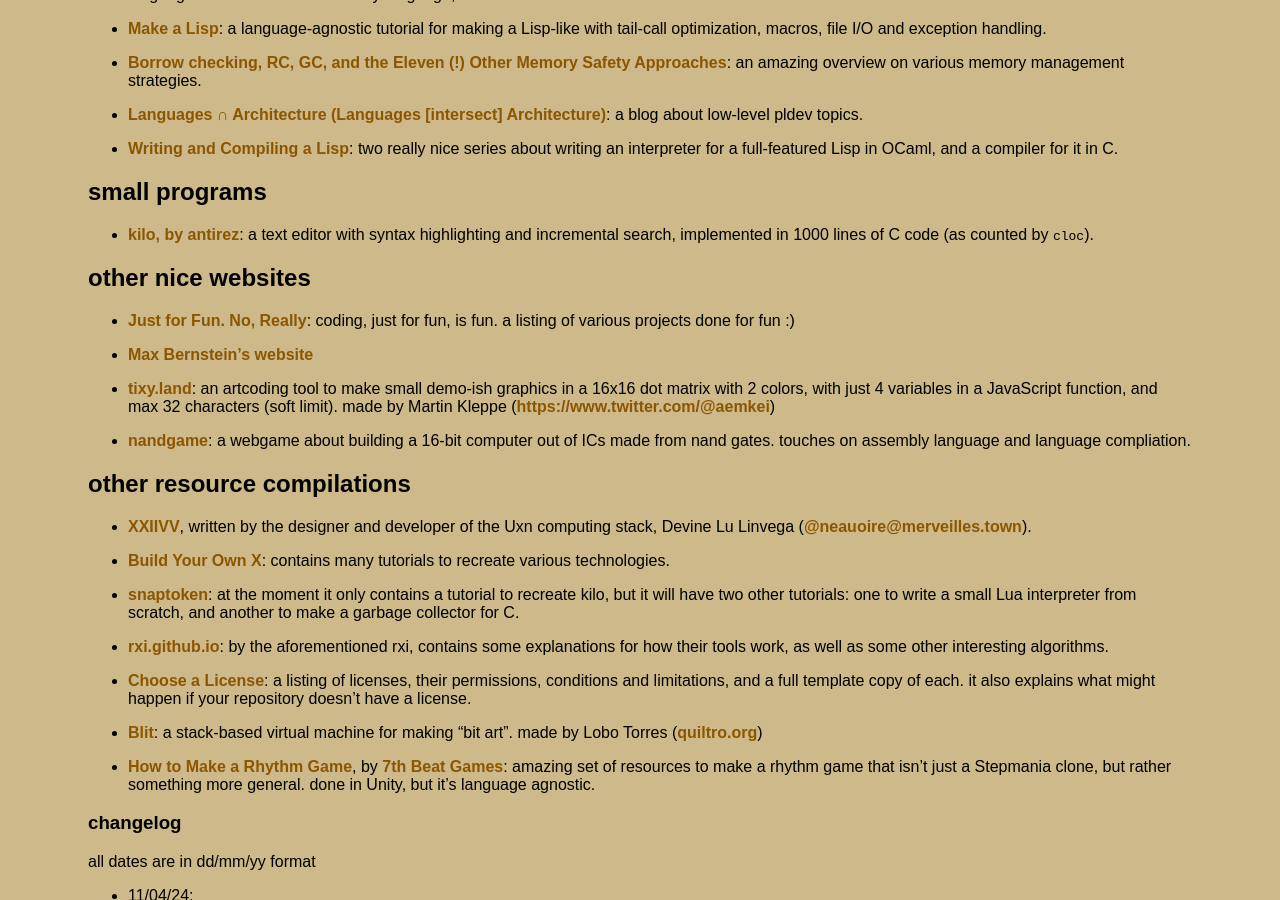
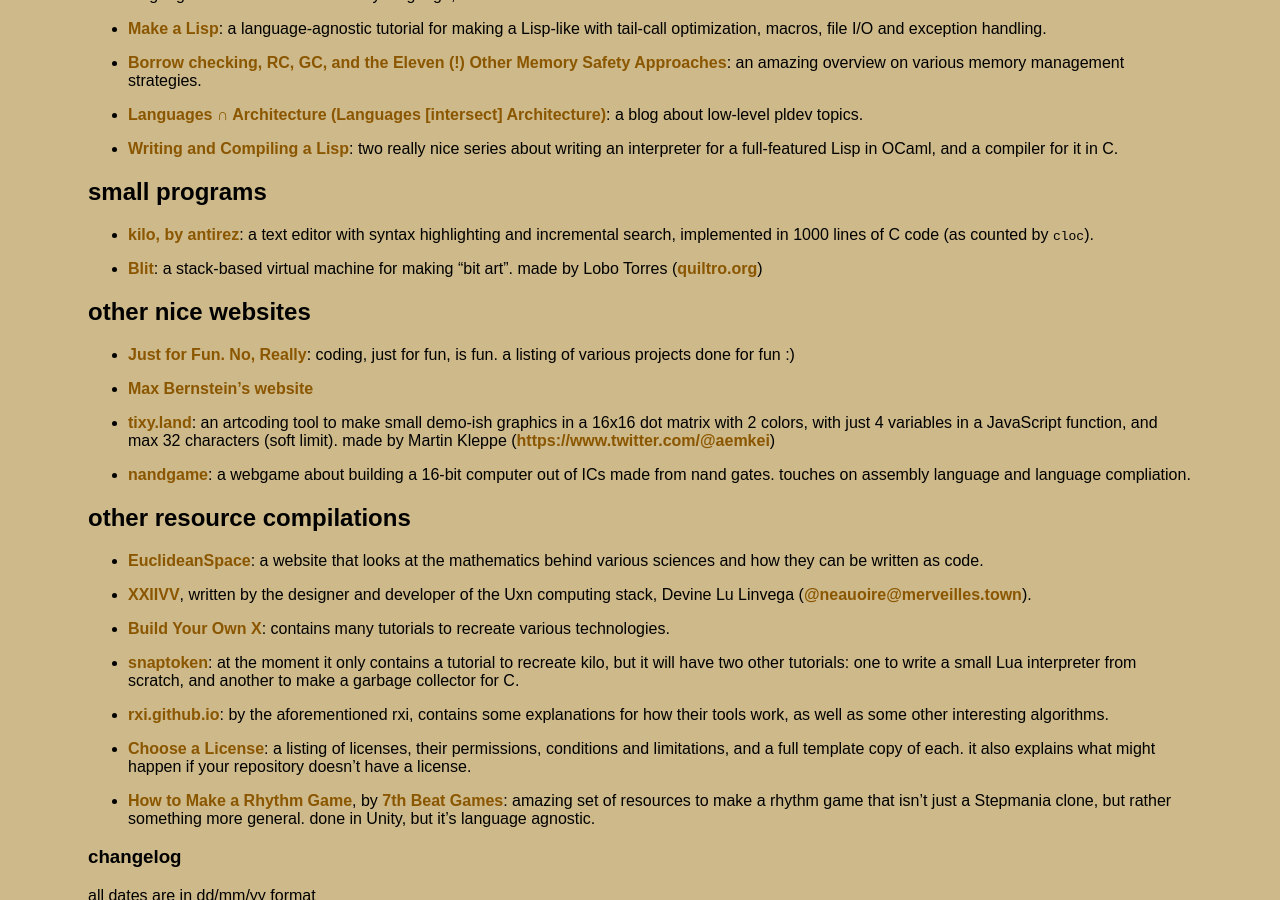
Before and after one commit to thacuber2a03/thacuber2a03.github.io, a Jekyll site: the page built from things/bookmarks.md, in a window 1280 px wide and 900 px high, scrolled down 2755 px. Built offline with Jekyll 4.4.1, drawn with Linux system fonts in a browser that asks for light colours; some of the changed lines change nothing that is shown; some of the changed text lies outside the part shown.

Commit message:
update bookmarks
- added "EuclideanSpace"
- move "Blit" from [infocomps](#infocomps) to [tinybins](#tinybins) // should I make a new category?

```diff
--- a/things/bookmarks.md
+++ b/things/bookmarks.md
@@ -144,6 +144,8 @@
 
 - [kilo, by antirez](https://github.com/antirez/kilo): a text editor with syntax highlighting and incremental search, implemented in 1000 lines of C code (as counted by `cloc`).
 
+- [Blit](https://quiltro.org/blit.html): a stack-based virtual machine for making "bit art". made by Lobo Torres ([quiltro.org](https://quiltro.org))
+
 <h2 id="interwebz">other nice websites</h2>
 
 - [Just for Fun. No, Really](https://justforfunnoreally.dev/): coding, just for fun, is fun. a listing of various projects done for fun :\)
@@ -156,6 +158,8 @@
 
 <h2 id="infocomps">other resource compilations</h2>
 
+- [EuclideanSpace](https://www.euclideanspace.com/): a website that looks at the mathematics behind various sciences and how they can be written as code.
+
 - [XXIIVV](https://wiki.xxiivv.com/site/), written by the designer and developer of the Uxn computing stack, Devine Lu Linvega ([@neauoire@merveilles.town](https://merveilles.town/@neauoire)).
 
 - [Build Your Own X](https://github.com/codecrafters-io/build-your-own-x): contains many tutorials to recreate various technologies.
@@ -165,8 +169,6 @@
 - [rxi.github.io](https://rxi.github.io): by the aforementioned rxi, contains some explanations for how their tools work, as well as some other interesting algorithms.
 
 - [Choose a License](https://choosealicense.com/): a listing of licenses, their permissions, conditions and limitations, and a full template copy of each. it also explains what might happen if your repository doesn't have a license.
-
-- [Blit](https://quiltro.org/blit.html): a stack-based virtual machine for making "bit art". made by Lobo Torres ([quiltro.org](https://quiltro.org))
 
 - [How to Make a Rhythm Game](https://fizzd.notion.site/How-To-Make-A-Rhythm-Game-43d88e177da746e683afee494fdca3dc), by [7th Beat Games](https://7thbe.at): amazing set of resources to make a rhythm game that isn't just a Stepmania clone, but rather something more general. done in Unity, but it's language agnostic.
 
@@ -238,3 +240,7 @@
   - added "Max Bernstein", "Writing and Compiling a Lisp"
   - added "OCaml". yeah.
   - missed a single dot in jonesforth's author
+
+- 14/05/24
+  - added "EuclideanSpace"
+  - move "Blit" from [infocomps](#infocomps) to [tinybins](#tinybins) // should I make a new category?
```
